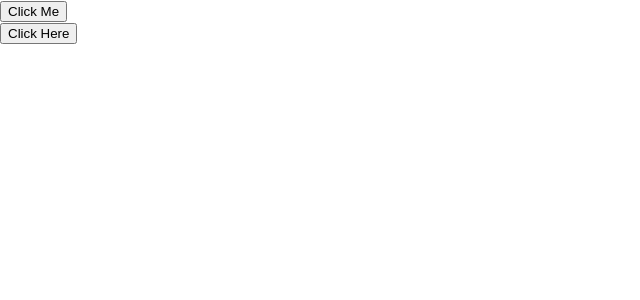
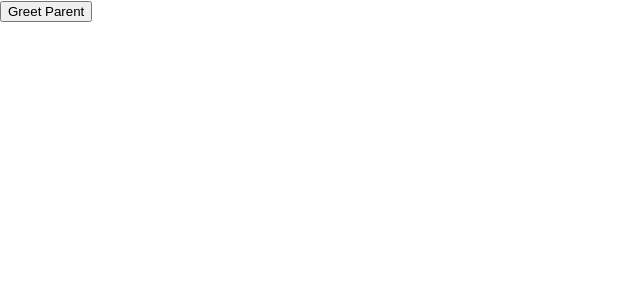
Before and after one commit to HBADE2002/react_classes_2024, a React (Create React App) app: page / in a window 1280 px wide. Shown: the top 300 px of the page, without its empty margins (0-640 px from the left). Built offline with nearby package versions, Linux system fonts and the light colour scheme.

Commit message:
Using Methods as props , Child-->Parent

```diff
--- a/src/App.js
+++ b/src/App.js
@@ -5,12 +5,14 @@
 import Counter from './components/Counter'
 import FunctionClick from './components/FunctionClick'
 import ClassClick from './components/ClassClick'
+import ParentComponent from './components/ParentComponent'
 export default class App extends Component {
   render() {
     return (
       <div className='App'>
-        <FunctionClick />
-        <ClassClick />
+        <ParentComponent myName='Hrishikesh'/>
+        {/* <FunctionClick />
+        <ClassClick /> */}
       {/* <Counter />
       <Greet name="Clark" heroName="Superman"></Greet>
 `     <Welcome name="Bruce" heroName="Batman"></Welcome>` */}
--- /dev/null
+++ b/src/components/ChildComponent.js
@@ -0,0 +1,11 @@
+import React from 'react'
+
+function ChildComponent(props) { // ChildComponent is a functional component that takes props as a parameter
+  return (
+    <div>
+      <button onClick={props.greetHandler}>Greet Parent</button>
+    </div> // button element is used to create a clickable button that triggers an event when clicked and the onClick event is used to call the greetHandler() method when the button is clicked
+  )
+}
+
+export default ChildComponent
--- /dev/null
+++ b/src/components/ParentComponent.js
@@ -0,0 +1,25 @@
+import React, { Component } from 'react'
+import ChildComponent from './ChildComponent'
+class ParentComponent extends Component {
+
+    constructor(props) { // constructor method is called when an object is created from the class and it allows us to initialize the state of the component
+        super(props) // super() is used to call the constructor of the parent class and to access the parent's properties and methods
+        this.state = {
+            parentName: props.myName // parentName is a state variable that stores the value of the myName prop
+        }
+        this.greetParent= this.greetParent.bind(this) // binding the method greetParent() to the ParentComponent class
+    }
+
+    greetParent() { // greetParent() method is used to alert a message when the button is clicked
+        alert(`Hello ${this.state.parentName}`) // alert() method is used to display an alert box with a specified message and an OK button
+    }
+  render() { // render() method is used to display the output on the screen
+    return (
+        <div>
+            <ChildComponent greetHandler={this.greetParent}></ChildComponent>
+      </div> // greetHandler is a prop that is used to pass the greetParent() method as a prop to the ChildComponent component
+    )
+  }
+}
+
+export default ParentComponent
```
